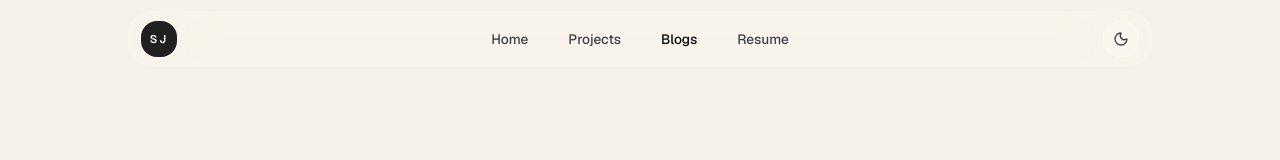
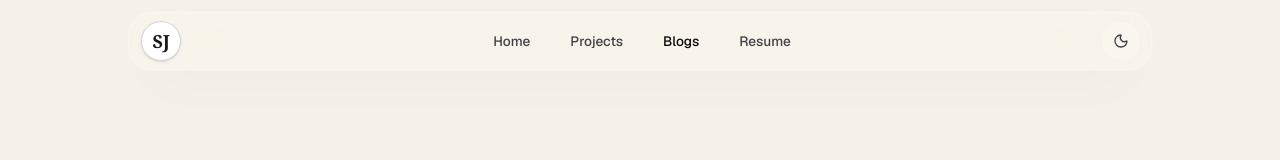
Before and after one commit to Jain4556/sunil-portfolio, a Next.js app: page /blogs in a window 1280 px wide. Shown: the top 160 px of the page. Built offline with nearby package versions, Linux system fonts and the light colour scheme.

Commit message:
updated_logo

```diff
--- a/src/components/Navbar.tsx
+++ b/src/components/Navbar.tsx
@@ -1,6 +1,7 @@
 "use client";
 
 import { useEffect, useState } from "react";
+import Image from "next/image";
 import Link from "next/link";
 import { usePathname } from "next/navigation";
 import { Menu, Moon, Sun, X } from "lucide-react";
@@ -30,12 +31,13 @@ export default function Navbar() {
   return (
     <header className="fixed inset-x-0 top-0 z-50 px-2 pt-2.5 sm:px-4 sm:pt-3">
       <nav className="relative mx-auto flex w-full max-w-5xl items-center gap-2 rounded-3xl border border-white/20 bg-white/20 px-3 py-2 shadow-[0_18px_55px_-28px_rgba(0,0,0,0.45)] backdrop-blur-2xl backdrop-saturate-150 ring-1 ring-white/10 transition-colors duration-300 hover:border-white/30 hover:bg-white/30 dark:border-white/10 dark:bg-zinc-950/35 dark:ring-white/5 dark:hover:bg-zinc-950/45">
+
         <Link
           href="/"
-          className="flex h-9 w-9 shrink-0 items-center justify-center rounded-2xl bg-zinc-950/90 text-[0.7rem] font-semibold tracking-[0.18em] text-white ring-1 ring-white/10 transition-colors duration-300 hover:bg-zinc-900 hover:shadow-[0_10px_25px_-12px_rgba(0,0,0,0.65)] dark:bg-white dark:text-zinc-950 dark:hover:bg-white/95"
           aria-label="Go to home"
+          className="group flex h-10 w-10 shrink-0 items-center justify-center rounded-full border border-zinc-300 bg-white text-lg font-bold tracking-tight text-zinc-900 shadow-sm transition-all duration-300 hover:scale-105 hover:shadow-md dark:border-zinc-700 dark:bg-zinc-950 dark:text-white"
         >
-          SJ
+          <span className="font-serif">SJ</span>
         </Link>
 
         <div className="hidden flex-1 flex-wrap items-center justify-center gap-x-4 gap-y-1.5 text-[0.85rem] font-medium text-zinc-700 dark:text-zinc-300 md:flex">
@@ -43,9 +45,8 @@ export default function Navbar() {
             <Link
               key={link.href}
               href={link.href}
-              className={`rounded-full px-3 py-1.5 transition-colors duration-300 hover:bg-white/35 hover:text-zinc-950 dark:hover:bg-white/10 dark:hover:text-white ${
-                isActive(link.href) ? "text-zinc-950 dark:text-white" : ""
-              }`}
+              className={`rounded-full px-3 py-1.5 transition-colors duration-300 hover:bg-white/35 hover:text-zinc-950 dark:hover:bg-white/10 dark:hover:text-white ${isActive(link.href) ? "text-zinc-950 dark:text-white" : ""
+                }`}
             >
               {link.label}
             </Link>
@@ -83,9 +84,8 @@ export default function Navbar() {
                       key={link.href}
                       href={link.href}
                       onClick={closeMobileMenu}
-                      className={`rounded-xl px-3 py-2 transition-colors hover:bg-zinc-100 hover:text-zinc-950 dark:hover:bg-white/10 dark:hover:text-white ${
-                        isActive(link.href) ? "bg-zinc-100 text-zinc-950 dark:bg-white/10 dark:text-white" : ""
-                      }`}
+                      className={`rounded-xl px-3 py-2 transition-colors hover:bg-zinc-100 hover:text-zinc-950 dark:hover:bg-white/10 dark:hover:text-white ${isActive(link.href) ? "bg-zinc-100 text-zinc-950 dark:bg-white/10 dark:text-white" : ""
+                        }`}
                     >
                       {link.label}
                     </Link>
```
